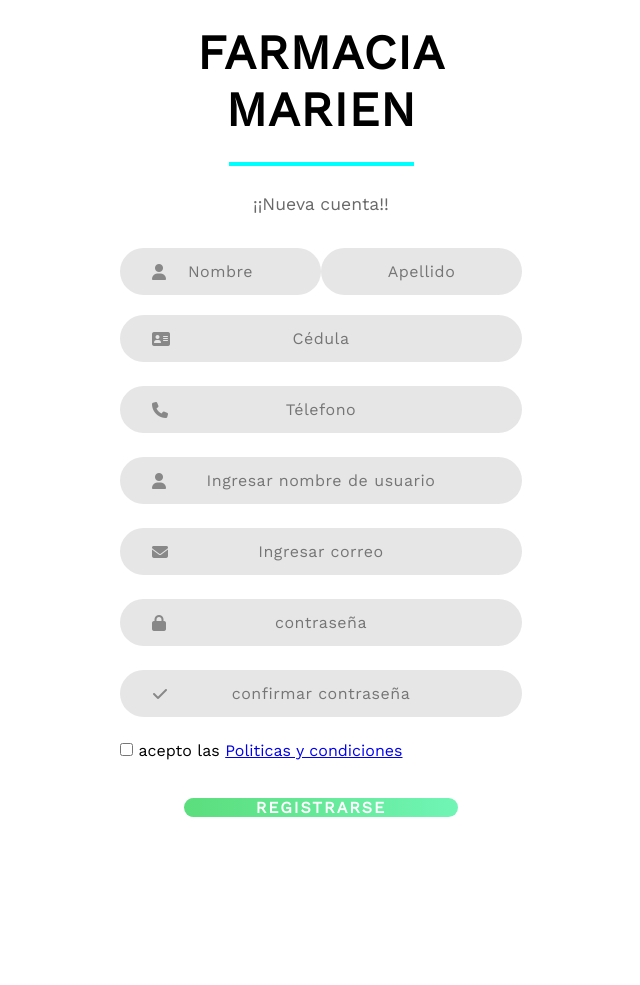
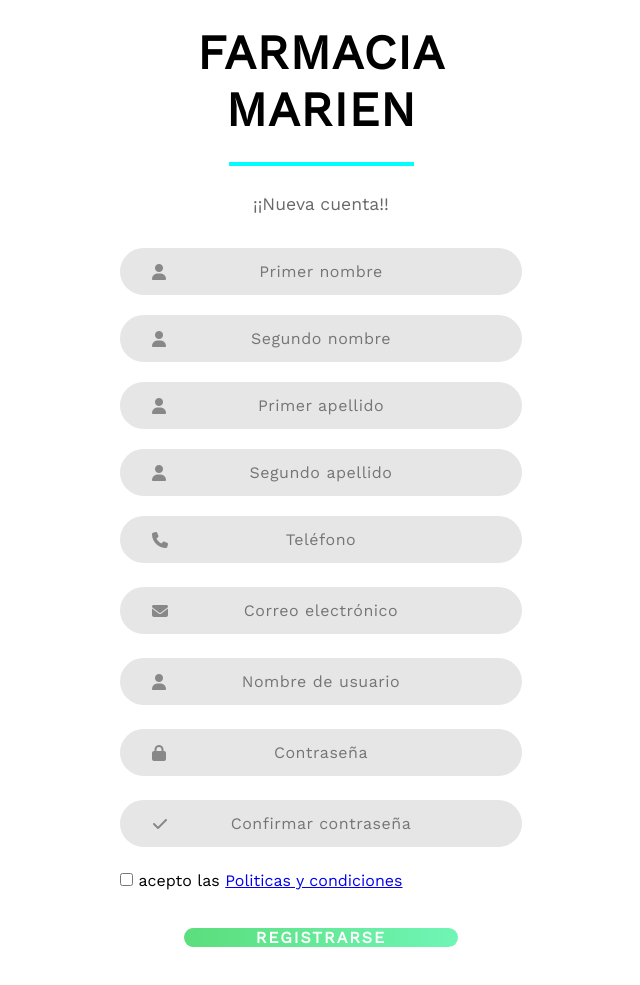
Before and after one commit to Anneke-01/farmacia-marien-demo, a Flask app: page /register in a window 1280 px wide. Shown: the whole page, without its empty margins (319-959 px from the left). Before the commit the page ends 817 px from the top, so only its background shows below. Run offline with Flask 2, Linux system fonts and the light colour scheme.

Commit message:
💄Adding input text in register file

```diff
--- a/templates/register.html
+++ b/templates/register.html
@@ -20,32 +20,39 @@
 
             <form class="login-form" action="/register" method="POST">
                 <div class="form-control2">
-                    <input type="text" class="inp" placeholder="Nombre" name="nombre">
+                    <input type="text" class="inp" placeholder="Primer nombre" name="pnombre">
                     <i class="fa-solid fa-user"></i>
-                    <input type="text" class="inp" placeholder="Apellido" name="apellido">
+                </div>
+                <div class="form-control2">
+                    <input type="text" class="inp" placeholder="Segundo nombre" name="snombre">
+                    <i class="fa-solid fa-user"></i>
+                </div>
+                <div class="form-control2">
+                    <input type="text" class="inp" placeholder="Primer apellido" name="papellido">
+                    <i class="fa-solid fa-user"></i>
+                </div>
+                <div class="form-control2">
+                    <input type="text" class="inp" placeholder="Segundo apellido" name="sapellido">
+                    <i class="fa-solid fa-user"></i>
                 </div>
                 <div class="form-control">
-                    <input type="text" class="inp" placeholder="Cédula" name="cedula">
-                    <i class="fa-solid fa-address-card"></i>
-                </div>
-                <div class="form-control">
-                    <input type="text" class="inp" placeholder="Télefono" name="telefono">
+                    <input type="text" class="inp" placeholder="Teléfono" name="telefono">
                     <i class="fa fa-phone"></i>
                 </div>
                 <div class="form-control">
-                    <input type="text" class="inp" placeholder="Ingresar nombre de usuario" name="username">
+                    <input type="text" class="inp" placeholder="Correo electrónico" name="correo">
+                    <i class="fas fa-envelope"></i>
+                </div>
+                <div class="form-control">
+                    <input type="text" class="inp" placeholder="Nombre de usuario" name="username">
                     <i class="fas fa-user"></i>
                 </div>
                 <div class="form-control">
-                    <input type="text" class="inp" placeholder="Ingresar correo" name="correo">
-                    <i class="fas fa-envelope"></i>
-                </div>
-                <div class="form-control">
-                    <input type="password" class="inp" placeholder="contraseña" name="contrasena">
+                    <input type="password" class="inp" placeholder="Contraseña" name="contrasena">
                     <i class="fas fa-lock"></i>
                 </div>
                 <div class="form-control">
-                    <input type="password" class="inp" placeholder="confirmar contraseña" name="confirmarcontra">
+                    <input type="password" class="inp" placeholder="Confirmar contraseña" name="confirmarcontra">
                     <i class="fa-solid fa-check"></i>
                 </div>
                 <div class="form-control">
```
